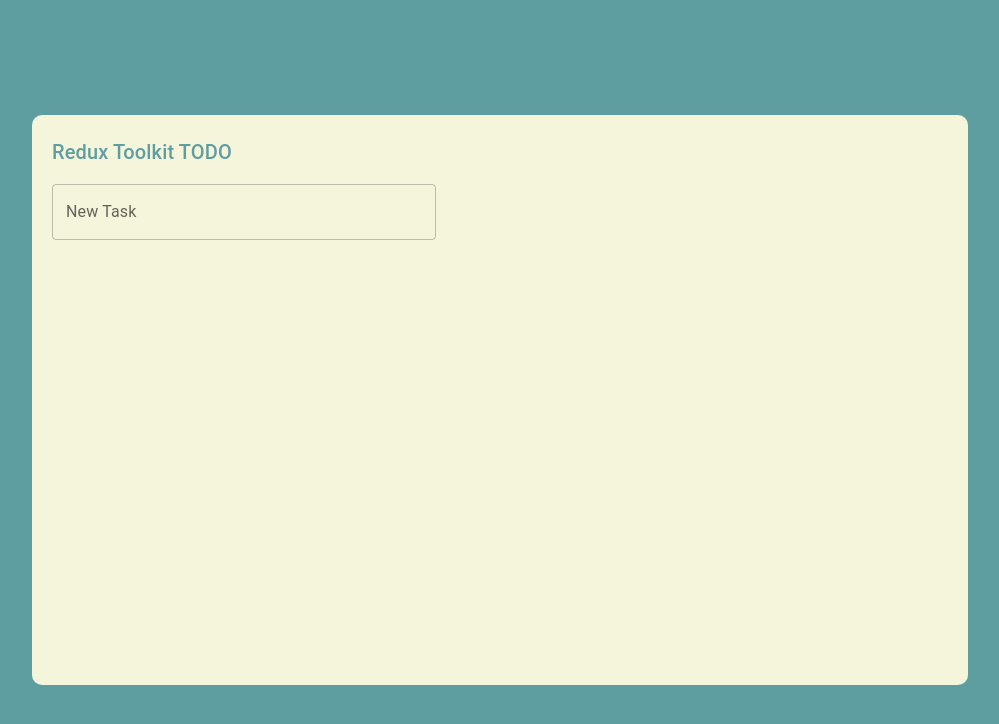
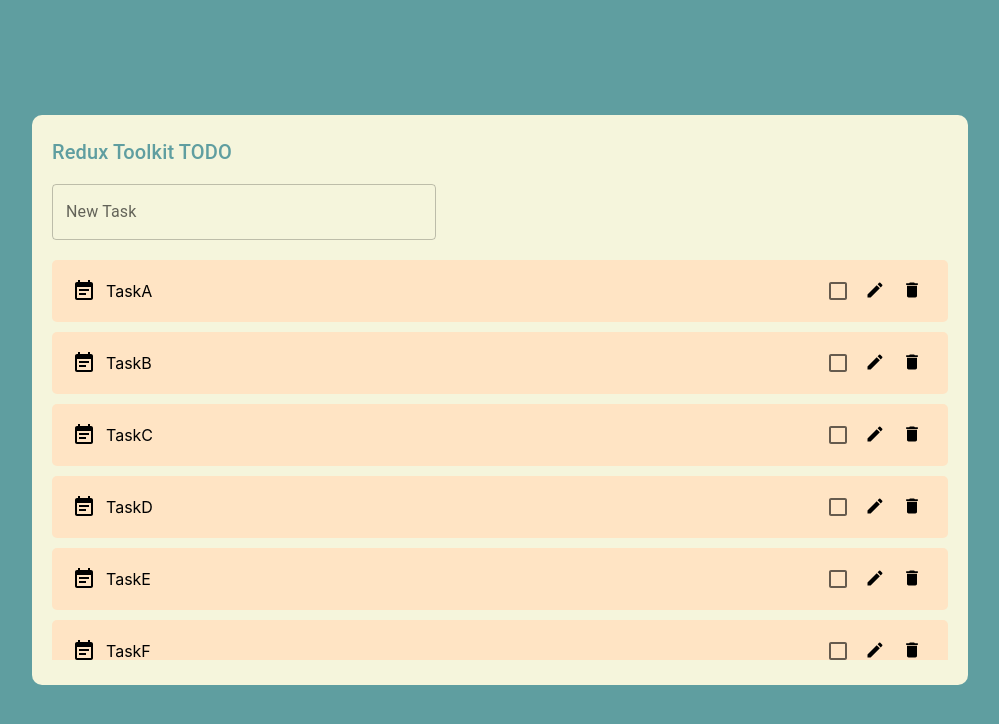
Before and after one commit to Shiho317/Redux-Typescript-todolist, a React (Create React App) app: page / in a window 1280 px wide. Shown: the top 724 px of the page, without its empty margins (140-1139 px from the left). Built offline with nearby package versions, Linux system fonts and the light colour scheme.

Commit message:
fixed UI

```diff
--- a/src/features/task/taskList/TaskList.tsx
+++ b/src/features/task/taskList/TaskList.tsx
@@ -7,9 +7,9 @@
 const TaskList:React.FC = () => {
   return (
     <div className={styles.root}>
-      {sampleData.map((task) => {
+      {sampleData.map((task) => (
         <TaskItem key={task.id} task={task}/>
-      })}
+      ))}
     </div>
   )
 }
```
